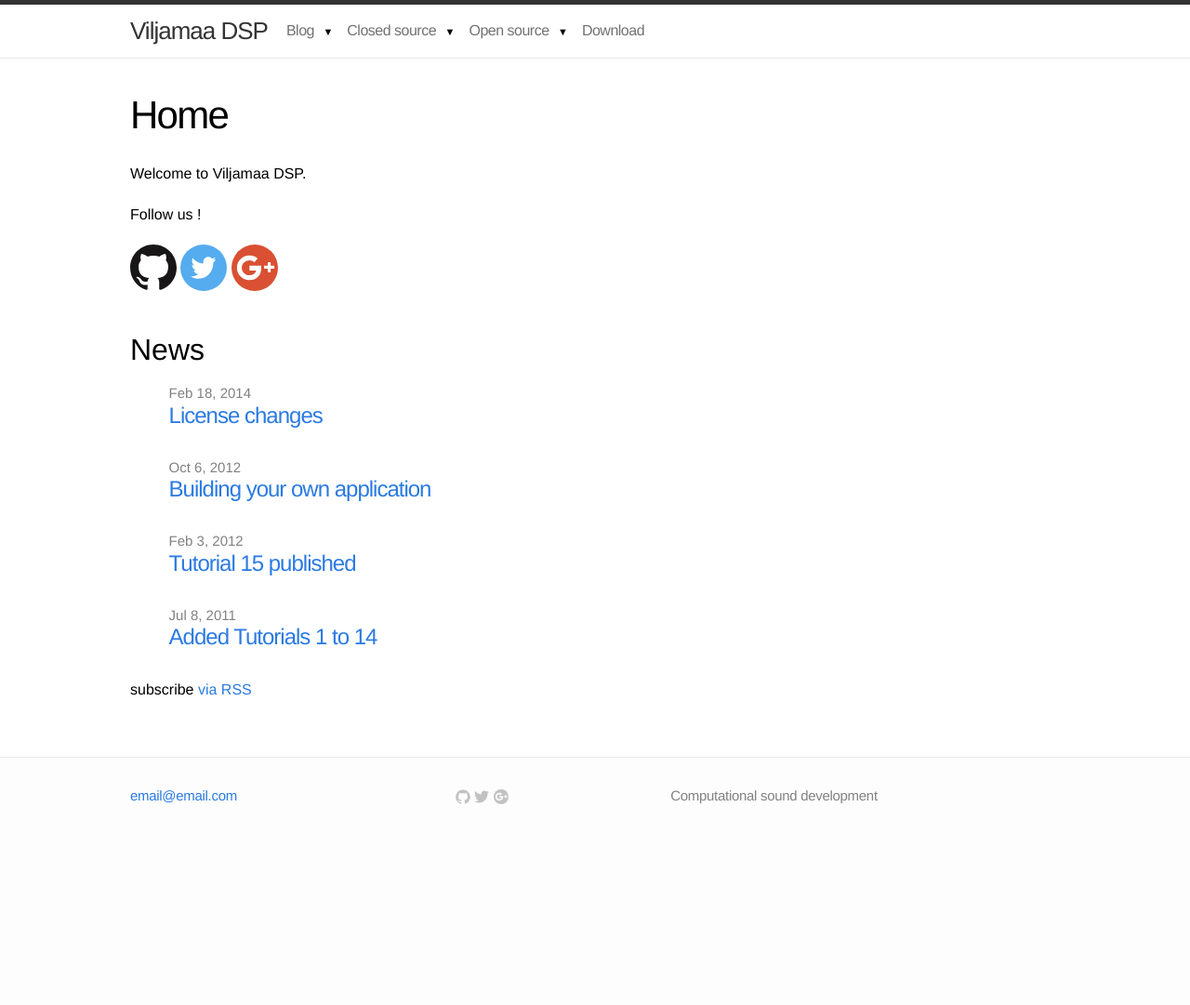
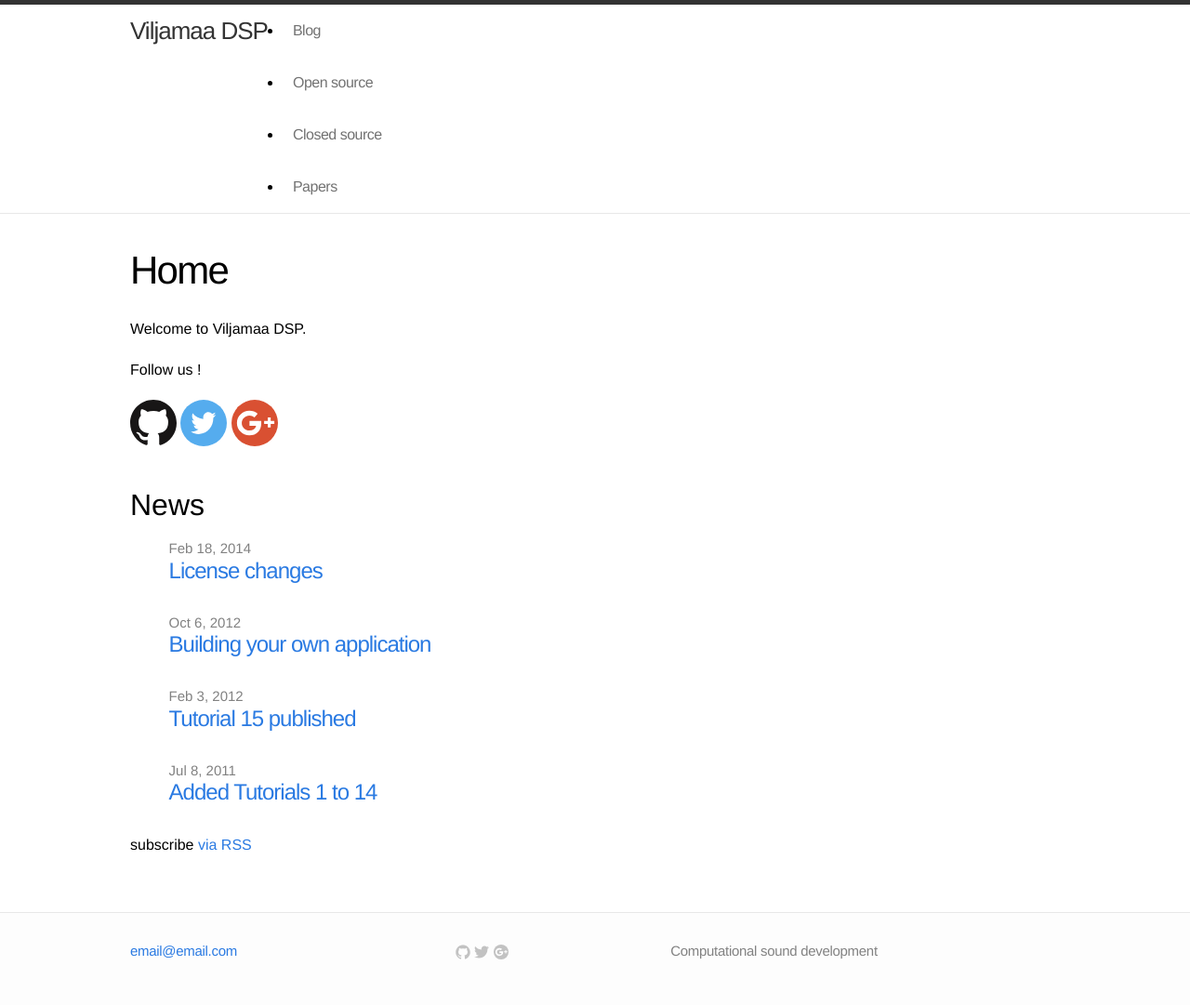
Before and after one commit to mviljamaa/mviljamaa.github.io, a Jekyll site: the page built from index.markdown, in a window 1280 px wide. Shown: the whole page at 93% size. Built offline with Jekyll 4.4.1, drawn with Linux system fonts in a browser that asks for light colours; before the commit the page ends 914 px from its top, so only the background shows below that.

Commit message:
header.html update
header.html update

```diff
--- a/_includes/header.html
+++ b/_includes/header.html
@@ -44,7 +44,7 @@
         </svg>
       </a>
 
-      <ul class="trigger">
+      <!-- <ul class="trigger">
         {% assign lg = "" %}
         {% if page.language %}
           {% capture lg %}{{page.language}}/{% endcapture %}
@@ -145,9 +145,11 @@
               </ul></li>
             {% endif %}
           </ul>
-        </li>
-        <li><a href="{{site.baseurl}}/{{ lg }}download/">Download</a></li>
-
+        </li> -->
+        <li><a href="{{site.baseurl}}/{{ lg }}download/">Blog</a></li>
+        <li><a href="{{site.baseurl}}/{{ lg }}download/">Open source</a></li>
+        <li><a href="{{site.baseurl}}/{{ lg }}download/">Closed source</a></li>
+        <li><a href="{{site.baseurl}}/{{ lg }}download/">Papers</a></li>
 
         <!-- <li><select id="myLanguage" onchange="myFunction()">
           {% for l in site.languages %}
```
